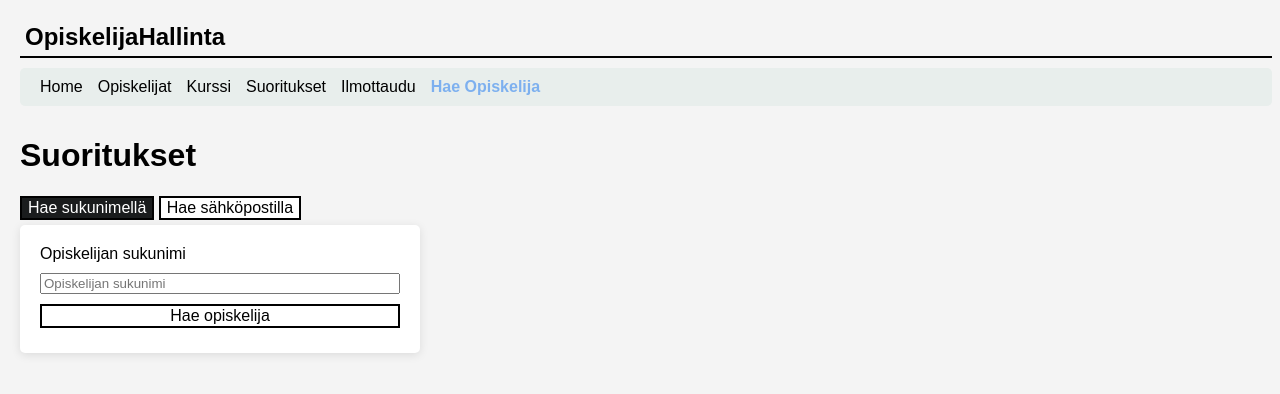
After one commit to RistoT1/Risto_sakky_2, a PHP site: page /pages/HaeOpiskelija.php in a window 1280 px wide. The commit adds this page. Shown: the top 394 px of the page. Run offline with PHP 8.4, Linux system fonts and the light colour scheme.

Commit message:
Opiskelija Search add

```diff
--- /dev/null
+++ b/Opiskelija_hallintajarjestelma/body.css
@@ -0,0 +1,15 @@
+button {
+    background-color: white;
+    color: black;
+    border: 2px solid #000000;
+    cursor: pointer;
+    font-size: 16px;
+    transition: all 0.3s ease;
+    margin-bottom: 5px;
+}
+
+button.active {
+    background-color: #1a1c1d;
+    color: white;
+    border: 2px solid #000000;
+}
--- a/Opiskelija_hallintajarjestelma/includes/nav.php
+++ b/Opiskelija_hallintajarjestelma/includes/nav.php
@@ -17,6 +17,8 @@ $root = basename(dirname($_SERVER['PHP_SELF'])) === 'pages' ? '../' : '';
                     class="<?= $currentFile === 'Suoritukset.php' ? 'active' : '' ?>">Suoritukset</a></li>
             <li><a href="<?= $root ?>pages/Ilmottaudu.php"
                     class="<?= $currentFile === 'Ilmottaudu.php' ? 'active' : '' ?>">Ilmottaudu</a></li>
+            <li><a href="<?= $root ?>pages/HaeOpiskelija.php"
+                    class="<?= $currentFile === 'HaeOpiskelija.php' ? 'active' : '' ?>">Hae Opiskelija</a></li>
         </ul>
     </div>
 </nav>
--- /dev/null
+++ b/Opiskelija_hallintajarjestelma/js/HaeOpiskelija.js
@@ -0,0 +1,22 @@
+const buttons = document.querySelectorAll(".haeBtn");
+const label = document.getElementById("formLabel");
+const input = document.getElementById("inputField");
+
+for (const btn of buttons) {
+    btn.addEventListener("click", () => {
+        buttons.forEach(b => b.classList.remove("active"));
+        btn.classList.add("active");
+
+        if (btn.dataset.type === "sukunimi") {
+            label.textContent = "Opiskelijan sukunimi";
+            input.placeholder = "Opiskelijan sukunimi";
+            input.name = "Sukunimi";
+            input.type = "text";
+        } else {
+            label.textContent = "Opiskelijan sähköposti";
+            input.placeholder = "Opiskelijan sähköposti";
+            input.name = "Sahkoposti";
+            input.type = "email";
+        }
+    });
+}
--- /dev/null
+++ b/Opiskelija_hallintajarjestelma/pages/HaeOpiskelija.php
@@ -0,0 +1,38 @@
+<!DOCTYPE html>
+<html lang="en">
+
+<head>
+    <meta charset="UTF-8">
+    <meta name="viewport" content="width=device-width, initial-scale=1.0">
+    <title>Document</title>
+    <link rel="stylesheet" href="../nav.css">
+    <link rel="stylesheet" href="../form.css">
+    <link rel="stylesheet" href="../body.css">
+</head>
+
+<body class="Suoritukset">
+    <?php require_once '../includes/nav.php'; ?>
+    <main>
+        <div class="Container">
+            <div class="Page_Title">
+                <h1>Suoritukset</h1>
+            </div>
+        </div>
+        <button class="haeBtn active" data-type="sukunimi">Hae sukunimellä</button>
+        <button class="haeBtn" data-type="numero">Hae sähköpostilla</button>
+
+        <div class="form-container">
+            <form id="HaeForm" class="SuorituksetForm">
+                <label id="formLabel" for="inputField">Opiskelijan sukunimi</label>
+                <input type="text" id="inputField" placeholder="Opiskelijan sukunimi" required>
+                <button type="submit">Hae opiskelija</button>
+            </form>
+        </div>
+        <div class="Suoritus-Info">
+
+        </div>
+    </main>
+    <script src="../js/HaeOpiskelija.js"></script>
+</body>
+
+</html>
--- a/Opiskelija_hallintajarjestelma/pages/Ilmottaudu.php
+++ b/Opiskelija_hallintajarjestelma/pages/Ilmottaudu.php
@@ -6,7 +6,7 @@
     <meta name="viewport" content="width=device-width, initial-scale=1.0">
     <title>Document</title>
     <link rel="stylesheet" href="../nav.css">
-    <link rel="stylesheet" href="../opiskelija.css">
+    <link rel="stylesheet" href="../form.css">
 </head>
 
 <body class="Ilmottaudu">
--- a/Opiskelija_hallintajarjestelma/pages/Kurssit.php
+++ b/Opiskelija_hallintajarjestelma/pages/Kurssit.php
@@ -5,7 +5,7 @@
     <meta name="viewport" content="width=device-width, initial-scale=1.0">
     <title>Document</title>
     <link rel="stylesheet" href="../nav.css">
-    <link rel="stylesheet" href="../opiskelija.css">
+    <link rel="stylesheet" href="../form.css">
 </head>
 <body class="Kurssit">
     <?php require_once '../includes/nav.php'; ?>
--- a/Opiskelija_hallintajarjestelma/pages/Opiskelijat.php
+++ b/Opiskelija_hallintajarjestelma/pages/Opiskelijat.php
@@ -6,7 +6,7 @@
     <meta name="viewport" content="width=device-width, initial-scale=1.0">
     <title>Document</title>
     <link rel="stylesheet" href="../nav.css">
-    <link rel="stylesheet" href="../opiskelija.css">
+    <link rel="stylesheet" href="../form.css">
 </head>
 
 <body class="Opiskelijat">
@@ -33,7 +33,6 @@
         </div>
         <div class="Opiskelija-Info" id="OpiskelijaInfo">
             <h2>Opiskelijat</h2>
-            <p>Tähän tulee lista opiskelijoista.</p>
         </div>
     </main>
     <script src="../js/OpiskelijaFetch.js"></script>
--- a/Opiskelija_hallintajarjestelma/pages/Suoritukset.php
+++ b/Opiskelija_hallintajarjestelma/pages/Suoritukset.php
@@ -6,7 +6,7 @@
     <meta name="viewport" content="width=device-width, initial-scale=1.0">
     <title>Document</title>
     <link rel="stylesheet" href="../nav.css">
-    <link rel="stylesheet" href="../opiskelija.css">
+    <link rel="stylesheet" href="../form.css">
 </head>
 
 <body class="Suoritukset">
```
Also changed, not shown: Opiskelija_hallintajarjestelma/form.css (renamed from Opiskelija_hallintajarjestelma/opiskelija.css).
